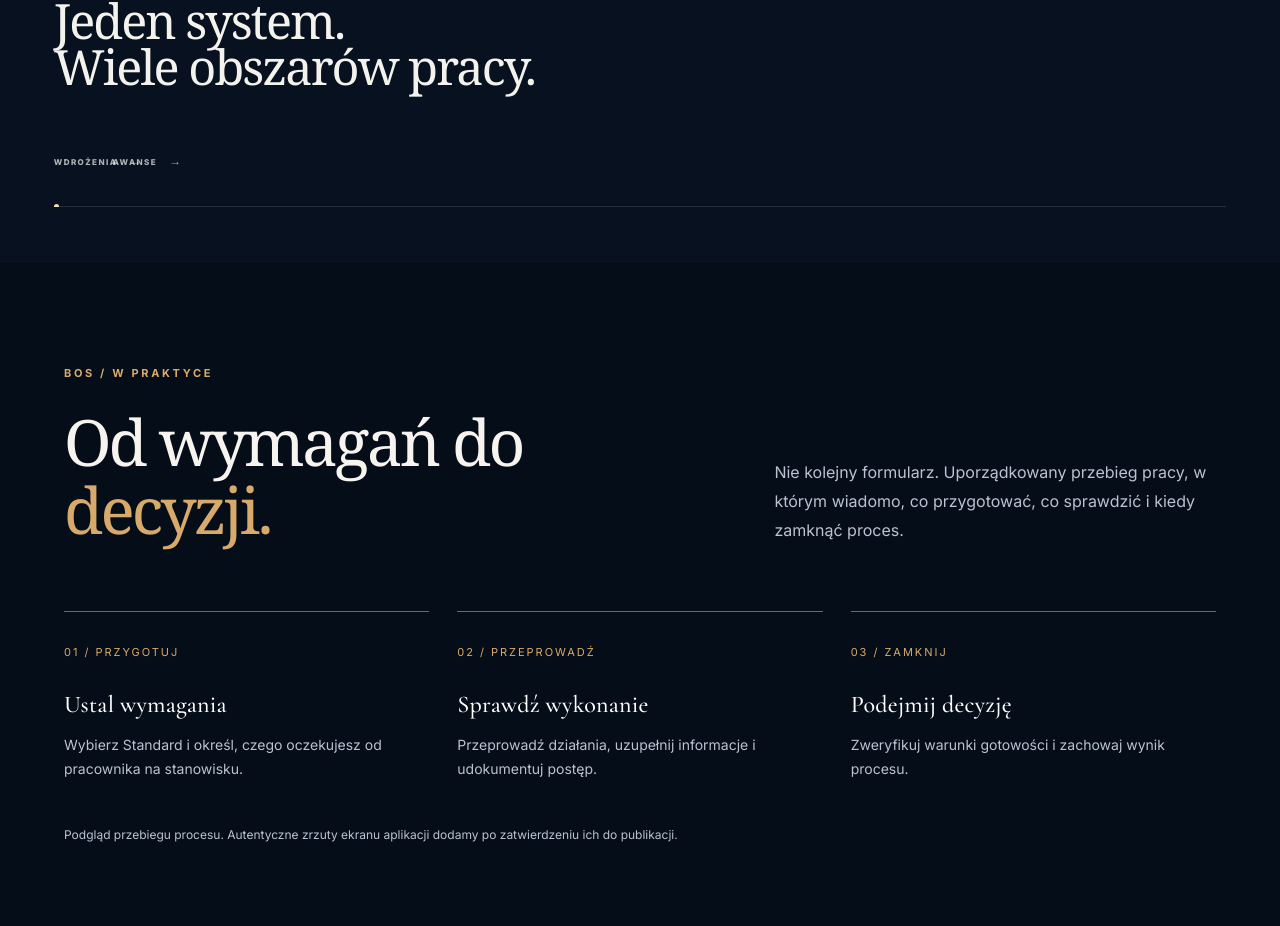
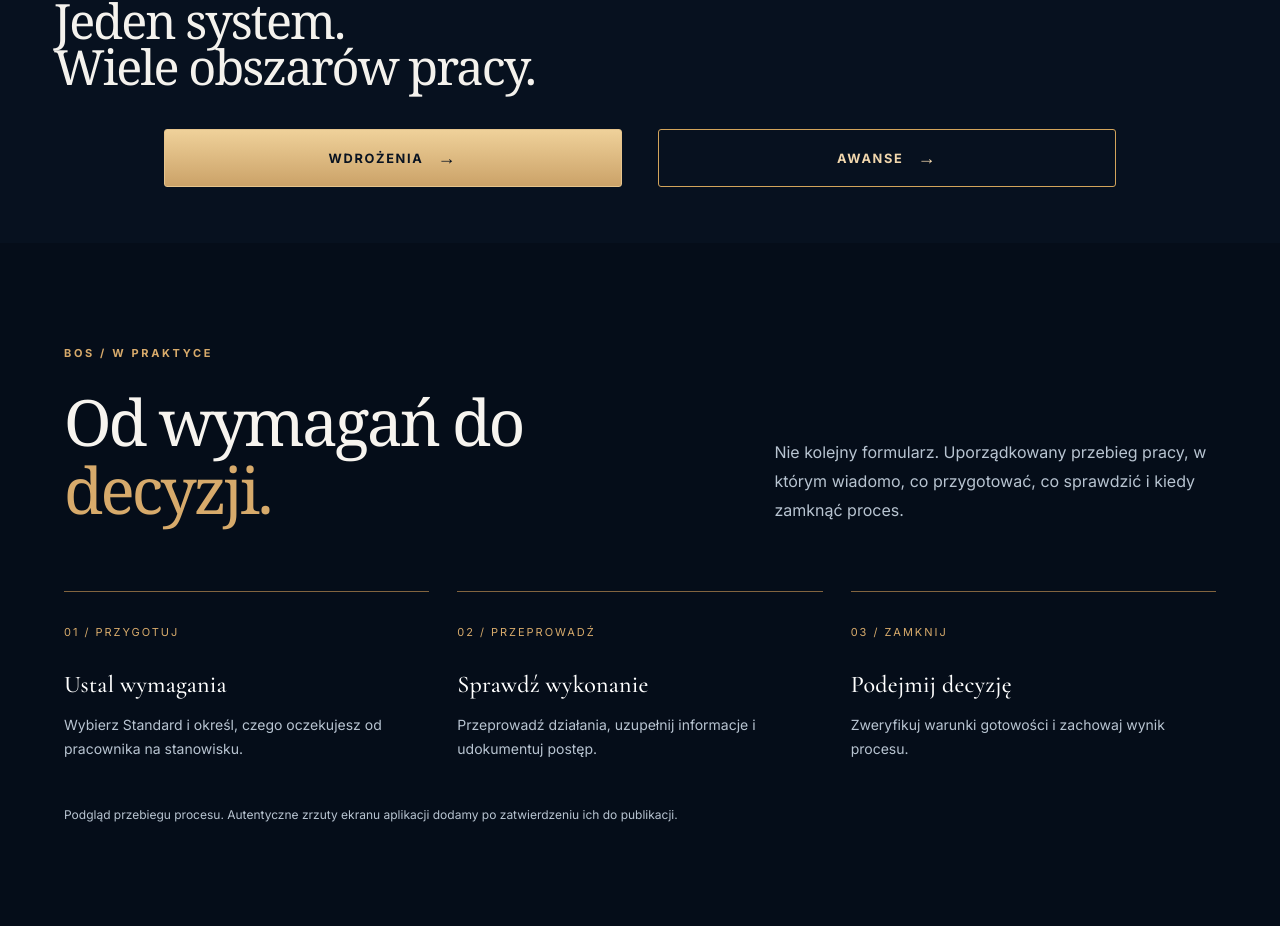
Before and after one commit to vernegroup/bos-platform, a Next.js app: page / in a window 1280 px wide. Shown: the part 1413-2339 px from the top of the page. Built offline with nearby package versions, Linux system fonts and the light colour scheme.

Commit message:
LAND-03: center product action buttons with topbar gold styling

```diff
--- a/app/land-03.css
+++ b/app/land-03.css
@@ -34,3 +34,15 @@
 .bos-land03-hero-actions a:first-child{background:#cba06a;color:#091320}
 .bos-land03-hero-actions a:hover{background:#f1d5aa;color:#091320}
 @media(max-width:700px){.bos-land03-hero-copy{left:24px;right:24px;top:calc(48% + 96px)}.bos-land03-hero-copy p{font-size:13px}.bos-land03-hero-actions{gap:9px;margin-top:14px}.bos-land03-hero-actions a{font-size:9px;padding:11px 12px}}
+
+/* LAND-03 product rail: centered, real buttons styled to match topbar actions. */
+.bos-public-root .bos-product-rail__viewport{overflow:visible}
+.bos-public-root .bos-product-rail__track{width:100%;min-width:0;max-width:1060px;margin:0 auto;display:grid;grid-template-columns:repeat(2,minmax(0,1fr));gap:clamp(16px,3vw,36px);padding:0 clamp(28px,4.2vw,78px)}
+.bos-public-root .bos-product-rail__track:after{display:none}
+.bos-public-root .bos-product-rail__item{min-width:0;min-height:0;padding:0;display:block}
+.bos-public-root .bos-product-rail__item:first-child:after,.bos-public-root .bos-product-rail__item:first-child:before{display:none}
+.bos-public-root .bos-product-rail__reveal{position:relative;top:auto;left:auto;display:flex;justify-content:center;align-items:center;gap:14px;width:100%;min-height:58px;padding:15px 22px;opacity:1;transform:none;border:1px solid #d2a45b;border-radius:3px;background:transparent;color:#f1d7ad;font-size:clamp(12px,1vw,15px);font-weight:700;letter-spacing:.13em;transition:background .2s,color .2s,border-color .2s}
+.bos-public-root .bos-product-rail__reveal span{margin:0;color:inherit;font-size:18px}
+.bos-public-root .bos-product-rail__item:first-child .bos-product-rail__reveal{background:linear-gradient(180deg,#efd19a,#cba268);color:#091321;border-color:#e6c48c}
+.bos-public-root .bos-product-rail__reveal:hover,.bos-public-root .bos-product-rail__reveal:focus-visible{background:#efd19a;color:#091321;border-color:#efd19a;outline-offset:4px}
+@media(max-width:650px){.bos-public-root .bos-product-rail__track{grid-template-columns:1fr;max-width:500px;padding:0 24px}.bos-public-root .bos-product-rail__reveal{min-height:54px}}
```
